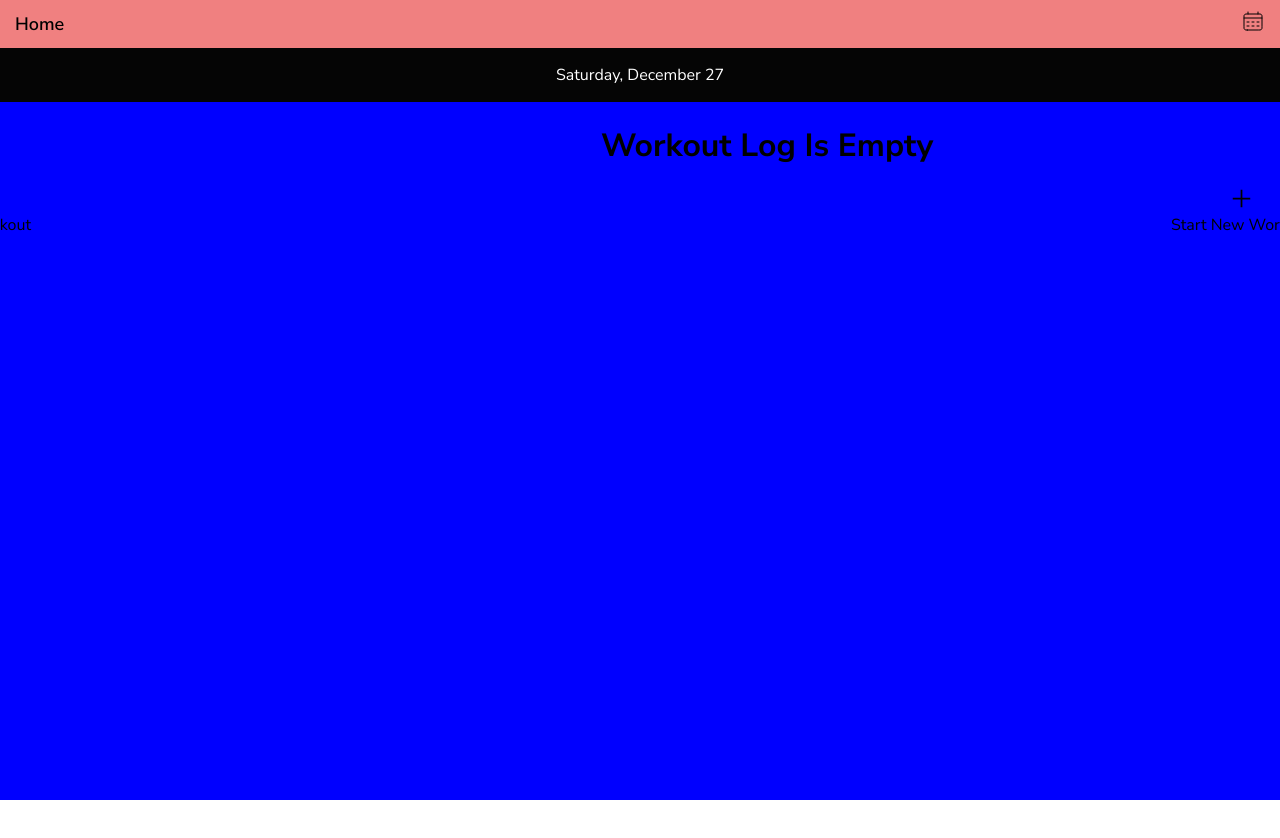
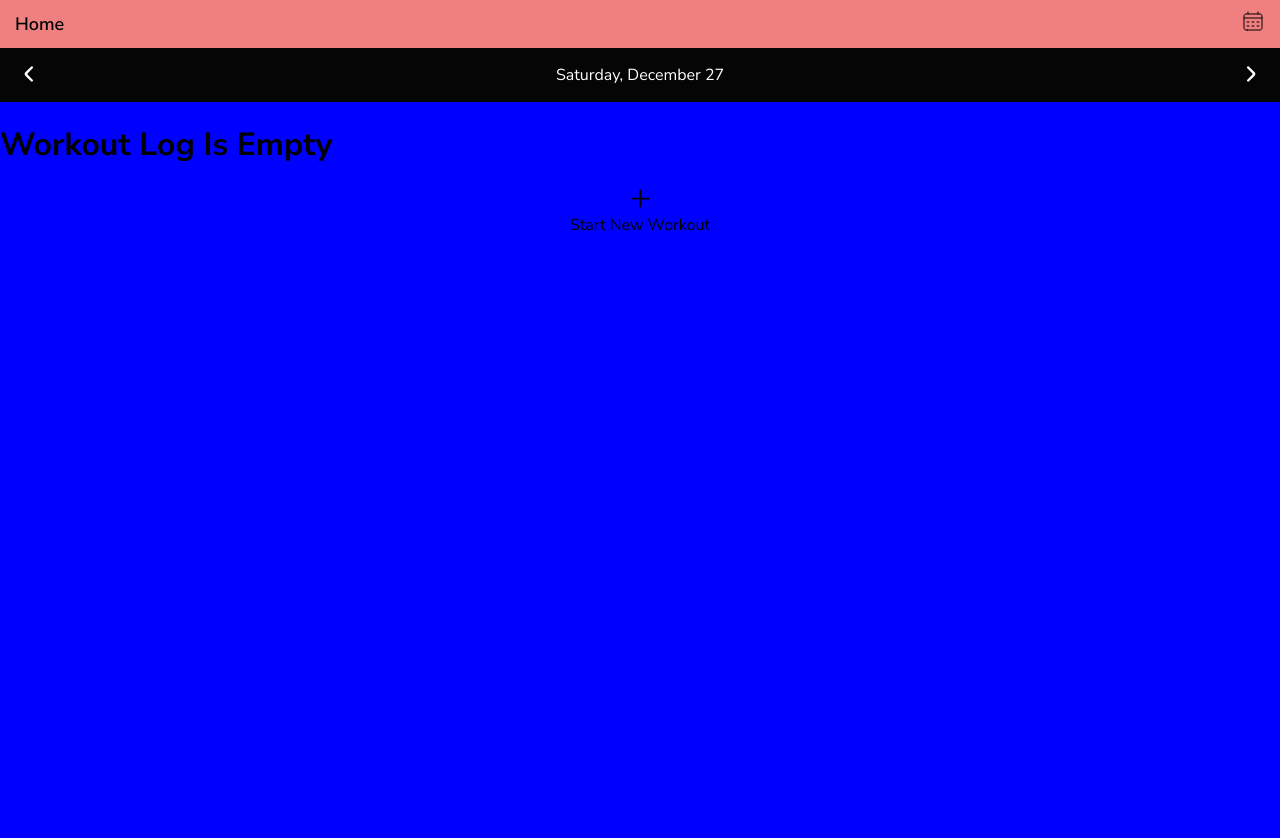
Before and after one commit to ElmiraZeynalova/pwa-workout-tracker, a React (Vite) app: page / in a window 1280 px wide. Shown: the top 838 px of the page. Before the commit the page ends 800 px from the top, so only its background shows below. Built offline with nearby package versions, Linux system fonts and the light colour scheme.

Commit message:
Fully working 'infinite' carousel

```diff
--- a/dev-dist/sw.js
+++ b/dev-dist/sw.js
@@ -82,7 +82,7 @@ define(['./workbox-5a5d9309'], (function (workbox) { 'use strict';
     "revision": "3ca0b8505b4bec776b69afdba2768812"
   }, {
     "url": "index.html",
-    "revision": "0.ad2v4oeosig"
+    "revision": "0.vfc9iu8bck8"
   }], {});
   workbox.cleanupOutdatedCaches();
   workbox.registerRoute(new workbox.NavigationRoute(workbox.createHandlerBoundToURL("index.html"), {
--- a/src/components/CarouselContent.tsx
+++ b/src/components/CarouselContent.tsx
@@ -1,24 +1,81 @@
 import DayContent from './DayContent'
 import dayjs from 'dayjs'
 import type { Dayjs } from 'dayjs'
-import { useState, useMemo, useRef, useEffect } from 'react'
+import { useState, useMemo, useRef, useEffect, useLayoutEffect } from 'react'
 import {useDateStore} from "../store"
+
 
 export default function CarouselContent(){
     const range = 7
     const setSelectedDate = useDateStore((state) => state.setSelectedDate)
     const selectedDate = useDateStore((state) => state.selectedDate)
-    const carouselRef = useRef<HTMLDivElement>(null)
-    let slideWidthRef = useRef<number>(0)
+
+    const carouselViewportRef = useRef<HTMLDivElement>(null)
+    const carouselTrackRef = useRef<HTMLDivElement>(null)
+
+    const slideWidthRef = useRef<number>(0)
+    const swipeThresholdRef = useRef<number>(0)
+
+    const today = dayjs().format('YYYY-MM-DD')
+    const [centerDate, setCenterDate] = useState<string>(today)
+
+    const startXRef = useRef<number>(0)
+
+    const isDraggingRef = useRef<boolean>(false)
+
+    const [activeIndex, setActiveIndex] = useState<number>(range)
+
+    const dates = useMemo(
+        () => generateDateRange(dayjs(centerDate)),
+        [centerDate]
+    )
 
     useEffect(() => {
-        slideWidthRef.current = carouselRef.current!.offsetWidth
-        const centerPageIndex = range
-        carouselRef.current!.scrollLeft = centerPageIndex * slideWidthRef.current
+        slideWidthRef.current = carouselViewportRef.current!.offsetWidth
+        swipeThresholdRef.current = slideWidthRef.current * 0.25
     }, [])
 
-    const today = dayjs().startOf('day')
-    const [currentDate, setCurrentDate] = useState(today)
+    useEffect(() => {
+        if (!carouselTrackRef.current) return
+
+        const index = dates.findIndex(date => date === selectedDate)
+
+        setActiveIndex(index)
+
+    }, [selectedDate, dates])
+
+    useLayoutEffect(() => {
+        if (!carouselTrackRef.current) return
+
+        carouselTrackRef.current.style.transition = 'none'
+        carouselTrackRef.current.style.transform =
+        `translateX(${-range * slideWidthRef.current}px)`
+
+    }, [centerDate])
+
+    useEffect(() => {
+        console.log(dates)
+        if (!carouselTrackRef.current) return
+
+        carouselTrackRef.current.style.transition = 'transform 0.5s ease'
+        carouselTrackRef.current.style.transform =
+        `translateX(${-activeIndex * slideWidthRef.current}px)`
+
+    }, [activeIndex])
+
+    useEffect(() => {
+        const track = carouselTrackRef.current
+        if (!track) return
+
+        const onTransitionEnd = () => {
+            if (activeIndex === 0 || activeIndex === dates.length - 1) {
+                setCenterDate(dates[activeIndex])
+            }
+        }
+
+        track.addEventListener('transitionend', onTransitionEnd)
+        return () => track.removeEventListener('transitionend', onTransitionEnd)
+    }, [activeIndex, dates])
 
 
     function generateDateRange(centerDate: Dayjs){
@@ -27,28 +84,67 @@ export default function CarouselContent(){
         ))
     }
 
-    const dates = useMemo(
-        () => generateDateRange(currentDate),
-        [currentDate]
-    )
+    function handlePointerDown(e: React.PointerEvent<HTMLDivElement>){
+        carouselTrackRef.current!.style.transition = 'none'
+        e.currentTarget.setPointerCapture(e.pointerId)
+        isDraggingRef.current = true
+        startXRef.current = e.clientX
 
-    function detectPageIndex(e: any){
-        const scrollLeft = e.currentTarget.scrollLeft
-        const width = slideWidthRef.current
-        return Math.round(scrollLeft / width)
     }
 
-    function handleScroll(e: any){
-        const index = detectPageIndex(e)
-        setSelectedDate(dates[index])
+    function handlePointerMove(e: React.PointerEvent<HTMLDivElement>){
+
+        if(!isDraggingRef.current) return
+
+        const deltaX = e.clientX - startXRef.current
+
+        if (carouselTrackRef.current) {
+            carouselTrackRef.current.style.transform =
+            `translateX(${ -activeIndex * slideWidthRef.current + deltaX }px)`
+        }
+
+    }
+
+    function handlePointerUp(e: React.PointerEvent<HTMLDivElement>){
+
+        if(!isDraggingRef.current) return
+        e.currentTarget.releasePointerCapture(e.pointerId)
+        isDraggingRef.current = false
+
+        const deltaX = e.clientX - startXRef.current
+        if(Math.abs(deltaX) > swipeThresholdRef.current){
+
+            if(deltaX > 0) {//moving left
+                const newIndex = activeIndex - 1
+                setSelectedDate(dates[newIndex])
+            }
+
+            if(deltaX < 0){//moving right
+                const newIndex = activeIndex + 1
+                setSelectedDate(dates[newIndex])
+            }
+        }else{
+            if (carouselTrackRef.current) {
+                carouselTrackRef.current.style.transition = 'transform 0.5s ease'
+                carouselTrackRef.current.style.transform =
+                `translateX(${ -activeIndex * slideWidthRef.current}px)`
+            }
+        }
+
     }
 
     return(
-        <main ref={carouselRef} className="carousel-container" onScroll={handleScroll}>
-            {dates.map(date => (
-                <DayContent key={date} date={date}/>
-            ))}
-
-        </main>
+        <div
+            className="carousel-viewport"
+            ref={carouselViewportRef}
+            onPointerDown={handlePointerDown}
+            onPointerMove={handlePointerMove}
+            onPointerUp={handlePointerUp}>
+            <div className="carousel-track" ref={carouselTrackRef}>
+                {dates.map(date => (
+                    <DayContent key={date} date={date}/>
+                ))}
+            </div>
+        </div>
     )
 }
--- a/src/components/DateBar.tsx
+++ b/src/components/DateBar.tsx
@@ -3,9 +3,14 @@ import dayjs from 'dayjs'
 
 export default function DateBar(){
     const selectedDate = useDateStore((state) => state.selectedDate)
+    const goPrev= useDateStore((state) => state.goPrevDay)
+    const goNext= useDateStore((state) => state.goNextDay)
+
     return(
         <div className="date-bar">
+            <button onClick={goPrev}><svg viewBox="0 0 24 24" fill="none" xmlns="http://www.w3.org/2000/svg" transform="matrix(-1, 0, 0, 1, 0, 0)"><g id="SVGRepo_bgCarrier" strokeWidth="0"></g><g id="SVGRepo_tracerCarrier" strokeLinecap="round" strokeLinejoin="round"></g><g id="SVGRepo_iconCarrier"> <path d="M9.71069 18.2929C10.1012 18.6834 10.7344 18.6834 11.1249 18.2929L16.0123 13.4006C16.7927 12.6195 16.7924 11.3537 16.0117 10.5729L11.1213 5.68254C10.7308 5.29202 10.0976 5.29202 9.70708 5.68254C9.31655 6.07307 9.31655 6.70623 9.70708 7.09676L13.8927 11.2824C14.2833 11.6729 14.2833 12.3061 13.8927 12.6966L9.71069 16.8787C9.32016 17.2692 9.32016 17.9023 9.71069 18.2929Z" fill="#ffffff"></path> </g></svg></button>
             <p>{dayjs(selectedDate).format('dddd, MMMM D')}</p>
+           <button onClick={goNext}> <svg viewBox="0 0 24 24" fill="none" xmlns="http://www.w3.org/2000/svg" ><g id="SVGRepo_bgCarrier" strokeWidth="0"></g><g id="SVGRepo_tracerCarrier" strokeLinecap="round" strokeLinejoin="round"></g><g id="SVGRepo_iconCarrier"> <path d="M9.71069 18.2929C10.1012 18.6834 10.7344 18.6834 11.1249 18.2929L16.0123 13.4006C16.7927 12.6195 16.7924 11.3537 16.0117 10.5729L11.1213 5.68254C10.7308 5.29202 10.0976 5.29202 9.70708 5.68254C9.31655 6.07307 9.31655 6.70623 9.70708 7.09676L13.8927 11.2824C14.2833 11.6729 14.2833 12.3061 13.8927 12.6966L9.71069 16.8787C9.32016 17.2692 9.32016 17.9023 9.71069 18.2929Z" fill="#ffffff"></path> </g></svg></button>
         </div>
     )
 }
--- a/src/components/DayContent.tsx
+++ b/src/components/DayContent.tsx
@@ -1,8 +1,36 @@
 import {NavLink} from 'react-router'
+import {getWorkoutByDate} from "../workoutsDB"
+import {useEffect, useState} from "react"
+import type {Exercise} from '../store'
+import LoggedExercise from './LoggedExercise'
+
+type Workout = {
+    date: string,
+    exercises: Exercise[]
+}
 
 export default function DayContent({date}: {date: string}){
+
+    const [workout, setWorkout] = useState<Workout | null>(null)
+    const [loading, setLoading] = useState(true)
+
+    useEffect(() => {
+        async function loadWorkout(){
+            const data = await getWorkoutByDate(date)
+            setWorkout(data ?? null)
+            setLoading(false)
+        }
+        loadWorkout()
+    }, [date])
+
+    const loggedExercises = workout?.exercises.map(exercise => (
+        <LoggedExercise key={exercise.exerciseId} exercise={exercise}/>
+    ))
     return(
        <div className="day-content">
+        {loading && <span className="loader"></span>}
+        {workout === null &&
+            <div className="no-workout-day">
                 <h1>Workout Log Is Empty</h1>
                 <NavLink to="/workouts/new" className="start-workout-btn">
                     <svg className="plus-icon" xmlns="http://www.w3.org/2000/svg" x="0px" y="0px" width="21" height="21" viewBox="0 0 24 24">
@@ -11,6 +39,9 @@ export default function DayContent({date}: {date: string}){
                     Start New Workout
                 </NavLink>
             </div>
+        }
+        {workout && <div className="workout-day">{loggedExercises}</div>}
+    </div>
 
     )
 }
--- a/src/components/Home.tsx
+++ b/src/components/Home.tsx
@@ -8,8 +8,10 @@ export default function Home(){
     return(
         <div className="layout">
             <Header/>
-            <DateBar/>
-            <CarouselContent />
+            <main>
+                <DateBar />
+                <CarouselContent />
+            </main>
         </div>
 
     )
--- /dev/null
+++ b/src/components/LoggedExercise.tsx
@@ -0,0 +1,24 @@
+import type {Exercise} from '../store'
+
+export default function LoggedExercise({exercise}: {exercise: Exercise}){
+    const sets = exercise.sets.map((set, id) => (
+        <tr key={id}>
+            <td>{id + 1}</td>
+            <td>{set.weight}kg x {set.reps} reps</td>
+        </tr>
+    ))
+    return(
+        <div className="logged-exercise-card">
+            <p className="exercise-name">{exercise.exerciseName}</p>
+            <table>
+                <thead>
+                    <tr>
+                        <th scope="col">SET</th>
+                        <th scope="col">WEIGHT & REPS</th>
+                    </tr>
+                </thead>
+                <tbody>{sets}</tbody>
+            </table>
+        </div>
+    )
+}
--- a/src/index.css
+++ b/src/index.css
@@ -131,24 +131,73 @@ footer {
   }
 }
 .date-bar {
+  padding: 0 10px;
   background: rgb(5, 5, 5);
   color: white;
-  text-align: center;
+  display: flex;
+  justify-content: space-between;
+  align-items: center;
+  button {
+    background: none;
+    border: none;
+    svg {
+      width: 28px;
+      height: 28px;
+    }
+  }
 }
 
-.carousel-container {
-  background: blue;
-  flex-grow: 1;
+main {
+  height: 100%;
+}
+
+.carousel-viewport {
+  touch-action: pan-y;
+  overflow: hidden;
+  width: 100%;
+  height: 100%;
+}
+
+.carousel-track {
   display: flex;
-  overflow-x: auto;
-  overflow-y: hidden;
-  scroll-snap-type: x mandatory;
+  will-change: transform;
+  transform: translateX(0);
+  height: 100%;
 }
 
 .day-content {
   flex: 0 0 100%;
   height: 100%;
-  scroll-snap-align: start;
+  background: blue;
+}
+
+.workout-day {
+  padding: 15px;
+  display: flex;
+  flex-direction: column;
+  gap: 20px;
+}
+
+.logged-exercise-card {
+  margin-top: 0;
+  background: white;
+  .exercise-name {
+    margin: 0;
+    padding: 6px;
+    font-weight: 600;
+    font-size: 18px;
+    border-bottom: 1px solid blue;
+  }
+  table {
+    margin: 6px;
+    text-align: left;
+    width: 50%;
+    text-align: center;
+    thead {
+      font-size: 14px;
+      color: #767474;
+    }
+  }
 }
 
 .navigation-bar {
@@ -165,3 +214,23 @@ footer {
     cursor: pointer;
   }
 }
+
+/* .loader {
+  width: 48px;
+  height: 48px;
+  border: 5px solid #fff;
+  border-bottom-color: transparent;
+  border-radius: 50%;
+  display: inline-block;
+  box-sizing: border-box;
+  animation: rotation 1s linear infinite;
+}
+
+@keyframes rotation {
+  0% {
+    transform: rotate(0deg);
+  }
+  100% {
+    transform: rotate(360deg);
+  }
+} */
--- a/src/store.ts
+++ b/src/store.ts
@@ -16,16 +16,31 @@ type WorkoutStore = {
     addNewExercise: (exerciseName: string) => void
     addNewSet: (exerciseId: string) => void
     updateSet: (exerciseId: string, setIdx: number, fieldName: string, value: string) => void
+    clearWorkout: () => void
 }
 
 type DateStore = {
     selectedDate: string,
-    setSelectedDate: (date: string) => void
+    setSelectedDate: (date: string) => void,
+    goPrevDay: () => void,
+    goNextDay: () => void,
 }
 
 export const useDateStore = create<DateStore>((set) => ({
     selectedDate:  dayjs().format('YYYY-MM-DD'),
-    setSelectedDate: (date) => set({selectedDate: date})
+    setSelectedDate: (date) => set({selectedDate: date}),
+    goPrevDay: () =>
+        set(state => ({
+            selectedDate: dayjs(state.selectedDate)
+                .subtract(1, 'day')
+                .format('YYYY-MM-DD')
+        })),
+    goNextDay: () =>
+        set(state => ({
+            selectedDate: dayjs(state.selectedDate)
+                .add(1, 'day')
+                .format('YYYY-MM-DD')
+        }))
 }))
 
 export const useWorkoutStore = create<WorkoutStore>((set) => ({
@@ -54,6 +69,8 @@ export const useWorkoutStore = create<WorkoutStore>((set) => ({
                 }
                     : e
             )
-        }))
+        })),
+    clearWorkout: () =>
+        set({exercises: []})
 
 }))
--- /dev/null
+++ b/src/workoutsDB.ts
@@ -0,0 +1,52 @@
+import type {Exercise} from './store'
+
+type Workout = {
+    date: string,
+    exercises: Exercise[]
+}
+
+const DB_NAME = 'workout_tracker'
+const DB_VERSION = 1
+const STORE_NAME = "workouts"
+
+function openDB(): Promise<IDBDatabase>{
+    return new Promise((resolve, reject) => {
+        const request = indexedDB.open(DB_NAME, DB_VERSION)
+        request.onupgradeneeded = (event: any) => {
+            const db = event.target.result
+            if(!db.objectStoreNames.contains(STORE_NAME)){
+                db.createObjectStore(STORE_NAME, {keyPath: "date"})
+            }
+        }
+        request.onsuccess = () => resolve(request.result)
+        request.onerror = () => reject(request.error)
+
+    })
+}
+export async function saveWorkout(date: string, exercises: Exercise[]){
+    const db = await openDB()
+
+    return new Promise<void>((resolve, reject) => {
+        const transaction = db.transaction(STORE_NAME, "readwrite")
+        const store = transaction.objectStore(STORE_NAME)
+        store.put({date, exercises})
+
+        transaction.oncomplete = () => resolve()
+        transaction.onerror = () => reject(transaction.error)
+
+
+    })
+}
+
+export async function getWorkoutByDate(date: string): Promise<Workout | undefined>{
+    const db = await openDB()
+
+    return new Promise((resolve, reject) => {
+        const transaction = db.transaction(STORE_NAME, "readonly")
+        const store = transaction.objectStore(STORE_NAME)
+
+        const request = store.get(date)
+        request.onsuccess = () => resolve(request.result)
+        request.onerror = () => reject(request.error)
+    })
+}
```
Also changed, not shown: src/components/LogWorkout.tsx (+13 -24 lines). Lines whose indentation alone changed are shown as unchanged.
